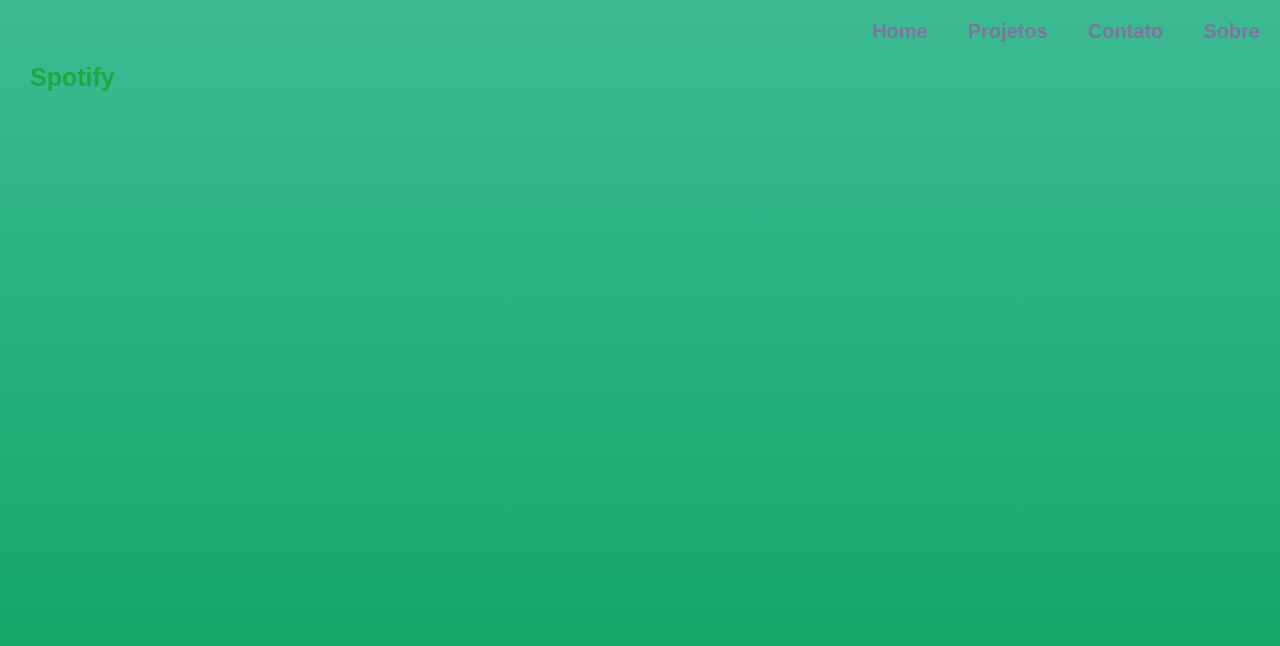
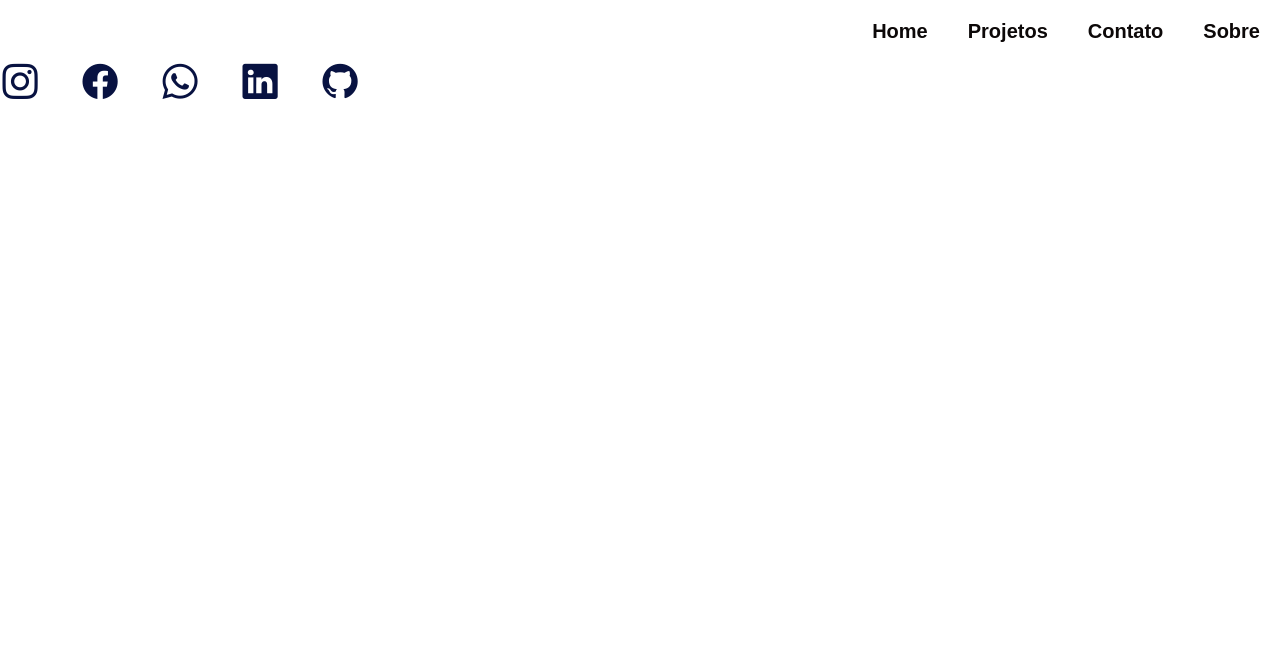
Before and after one commit to Luaabydyas/projeto-james-webb, a plain HTML site: page index.html in a window 1280 px wide. Drawn offline with nearby package versions, Linux system fonts and the light colour scheme.

Commit message:
atualização

```diff
--- a/index.html
+++ b/index.html
@@ -3,9 +3,10 @@
 <head>
     <meta charset="UTF-8">
     <meta name="viewport" content="width=device-width, initial-scale=1.0">
+    <link rel="stylesheet" href="https://cdn.jsdelivr.net/npm/bootstrap-icons@1.11.3/font/bootstrap-icons.min.css">
     <title>Spotify</title>
     <link rel="stylesheet" href="style.css">
-    <link rel="shortcut icon" href="essests/favicon2.png" type="image/x-icon">
+    <link rel="shortcut icon" href="essests/favicon.png" type="image/x-icon">
 </head>
 <body>
     <header class="cabecalho">
@@ -15,9 +16,52 @@
             <a href="#">Contato</a>
             <a href="#">Sobre</a>
             </nav>
-            <div>
-                <p id="webb">Spotify</p>
-            </div>
+
+            <ul>
+                <a href="#">
+                    <li style="--cor1: #FB3997; --cor2: #FECF12;">
+                           <span class="icon"><i class="bi bi-instagram"></i></span>
+                           <span class="text">Instagram</span>
+                    </li>
+                 </a>
+
+                 <a href="#">
+                    <li style="--cor1: #09C5FF; --cor2: #0986FF;">
+                           <span class="icon"><i class="bi bi-facebook"></i></span>
+                           <span class="text">Facebook</span>
+                    </li>
+                 </a>
+
+                 <a href="#">
+                    <li style="--cor1: #43FE84; --cor2: #2DBC5D;">
+                           <span class="icon"><i class="bi bi-whatsapp"></i></i></span>
+                           <span class="text">Whatsapp</span>
+                    </li>
+                 </a>
+
+                 <a href="#">
+                    <li style="--cor1: #2f1892; --cor2: #161147;">
+                           <span class="icon"><i class="bi bi-linkedin"></i></i></span>
+                           <span class="text">Linkedin</span>
+                    </li>
+                 </a>
+
+                 <a href="#">
+                    <li style="--cor1: #08080c; --cor2: #d8dddd;">
+                           <span class="icon"><i class="bi bi-github"></i></i></span>
+                           <span class="text">Github</span>
+                    </li>
+                 </a>
+
+
+            </ul>
+
+
+
+
+
+
+
     </header>
 
 </body>
--- a/style.css
+++ b/style.css
@@ -15,7 +15,7 @@
 
 
     body, main, header {
-        background-image: linear-gradient(to top, #0ba360 0%, #3cba92 100%);
+        background-image: linear-gradient(45deg, black);
         min-height: 100vh;
         font-family: var(--fonte1);
 
@@ -26,11 +26,11 @@
 
     .cabecalho {
         position: relative;
-        background-color: black;
         width: 100vh;
         display: inline-block;
         width: 100%;
         height: 200px;
+
 
     }
     .menu {
@@ -42,7 +42,7 @@
 .menu a {
     display: inline-block;
     text-decoration: none;
-    color: rgb(126, 117, 158);
+    color: rgb(12, 8, 8);
     padding: 20px;
     font-size: 20px;
     font-weight: bold;
@@ -53,14 +53,77 @@
     transition: 1s;
     text-decoration: underline;
 }
-#webb {
-    color: rgba(12, 160, 12, 0.603);
-    display: flex;
-    justify-content: left;
-    font-weight: bold;
-    font-size: 25px;
-    padding-left: 30px;
 
 
 
+ul {
+list-style-type: none;
+
+display: flex;
+
+position: relative;
+
+gap: 40px;
 }
+
+ul li {
+    width: 40px;
+    height: 40px;
+
+    background-color:(6, 4, 26);
+    box-shadow: 0px 8px 25px rgba(0, 0, 0, 0);
+    border-radius: 60px;
+
+    display: flex;
+    align-items: center;
+    justify-content: center;
+    position: relative;
+    transition: .2s;
+
+}
+
+ul li:hover {
+width: 180px;
+}
+
+ul li span {
+    position: absolute;
+}
+
+
+ul li .icon {
+    color: #081241;
+    font-size: 2.2em;
+    transition: .2s;
+
+}
+ul li .text {
+    color: #ffffff;
+    font-size: 20px;
+    transform: scale(0);
+    transition: .2s;
+    transition-delay: .1s;
+}
+
+ul li:hover .text{
+    transform: scale(1);
+
+}
+
+ul li:hover .icon {
+    transform: scale(0);
+}
+
+ul li::before{
+    content: '';
+    position: absolute;
+    background-image: linear-gradient(45deg, var(--cor1), var(--cor2));
+    inset: 0;
+    opacity: 0;
+    border-radius: 60px;
+
+}
+
+ul li:hover::before{
+    opacity: 1;
+}
```
Also changed, not shown: essests/favicon.png (added), essests/favicon2.png (deleted), essests/header.jpg (deleted).
